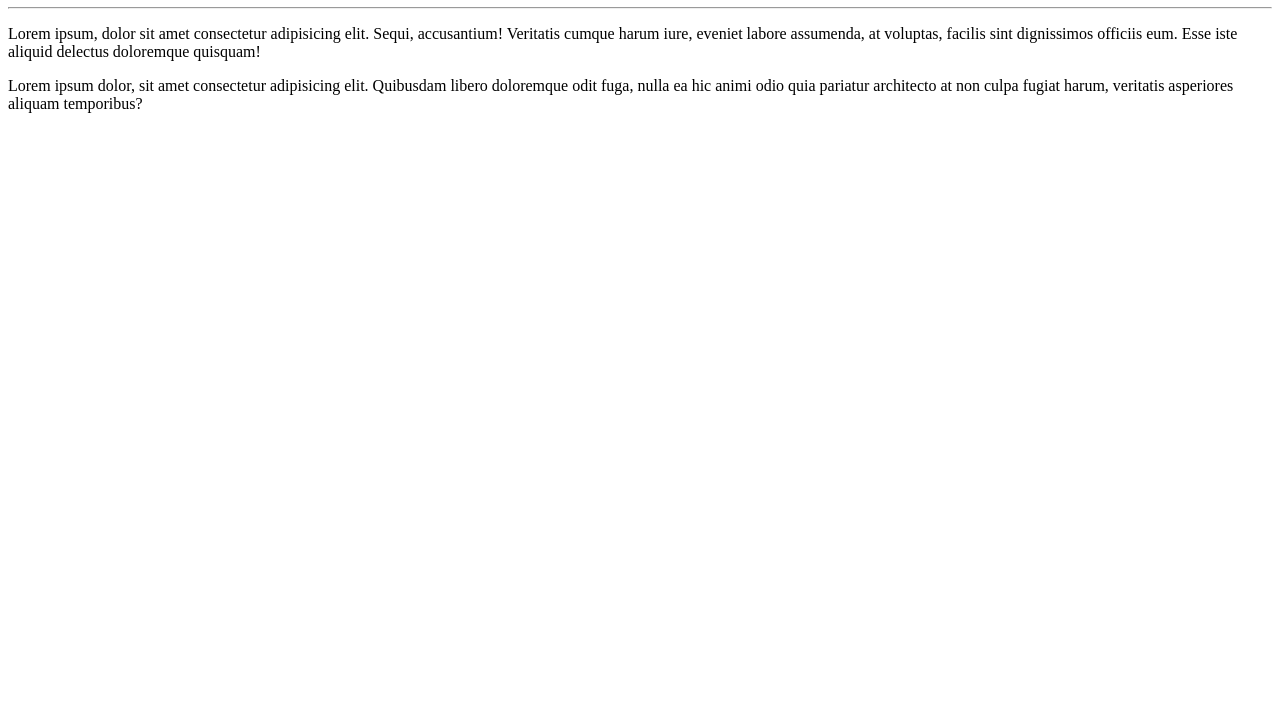
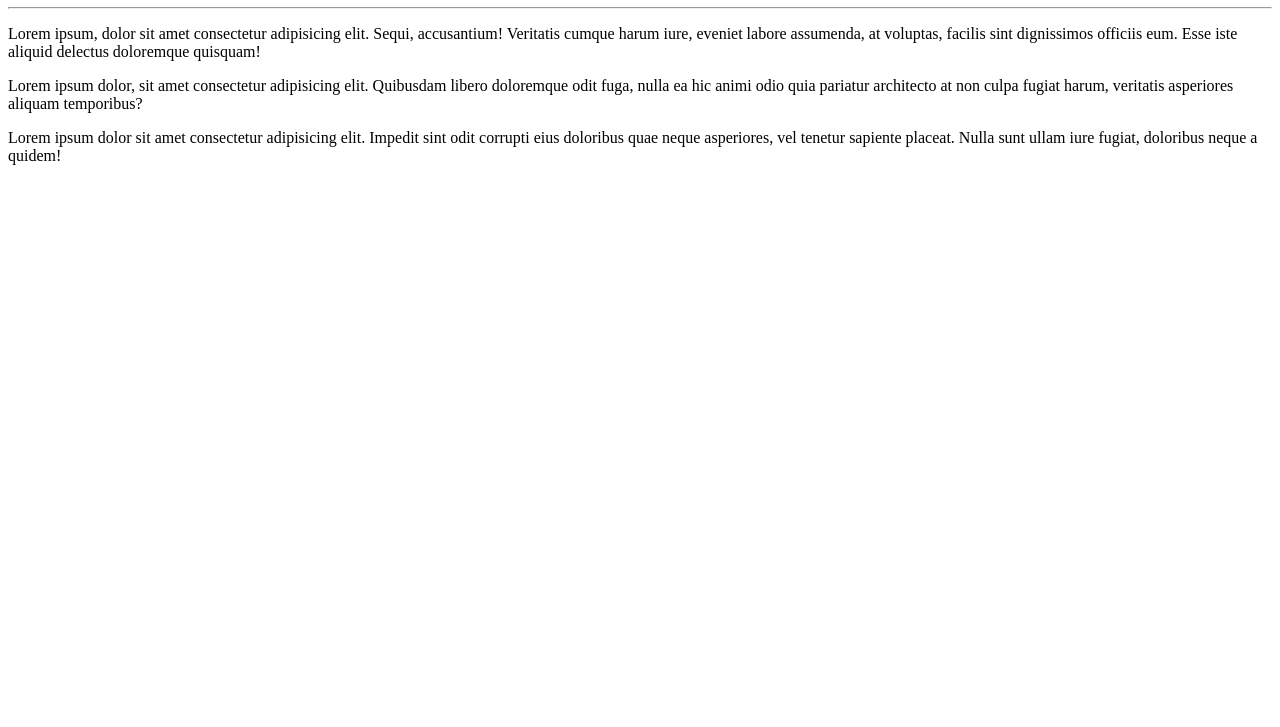
Before and after one commit to DionesSilva/Ola-Mundo, a plain HTML site: page site-exemplo/index.html in a window 1280 px wide. Shown: the part 73-800 px from the top of the page. Drawn offline with Linux system fonts and the light colour scheme.

Commit message:
Terceiro Parágrafo

```diff
--- a/site-exemplo/index.html
+++ b/site-exemplo/index.html
@@ -10,5 +10,6 @@
     <hr>
     <p>Lorem ipsum, dolor sit amet consectetur adipisicing elit. Sequi, accusantium! Veritatis cumque harum iure, eveniet labore assumenda, at voluptas, facilis sint dignissimos officiis eum. Esse iste aliquid delectus doloremque quisquam!</p>
     <p>Lorem ipsum dolor, sit amet consectetur adipisicing elit. Quibusdam libero doloremque odit fuga, nulla ea hic animi odio quia pariatur architecto at non culpa fugiat harum, veritatis asperiores aliquam temporibus?</p>
+    <p>Lorem ipsum dolor sit amet consectetur adipisicing elit. Impedit sint odit corrupti eius doloribus quae neque asperiores, vel tenetur sapiente placeat. Nulla sunt ullam iure fugiat, doloribus neque a quidem!</p>
 </body>
 </html>
```
